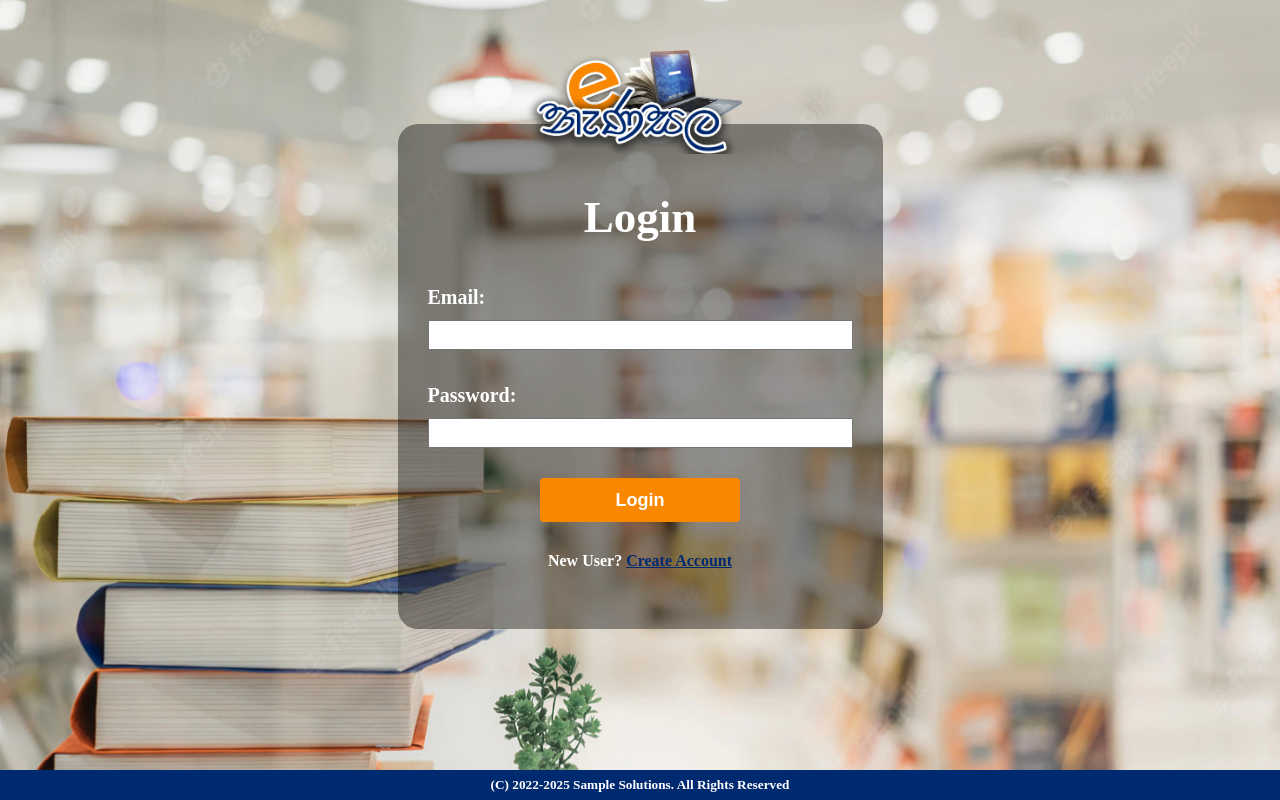
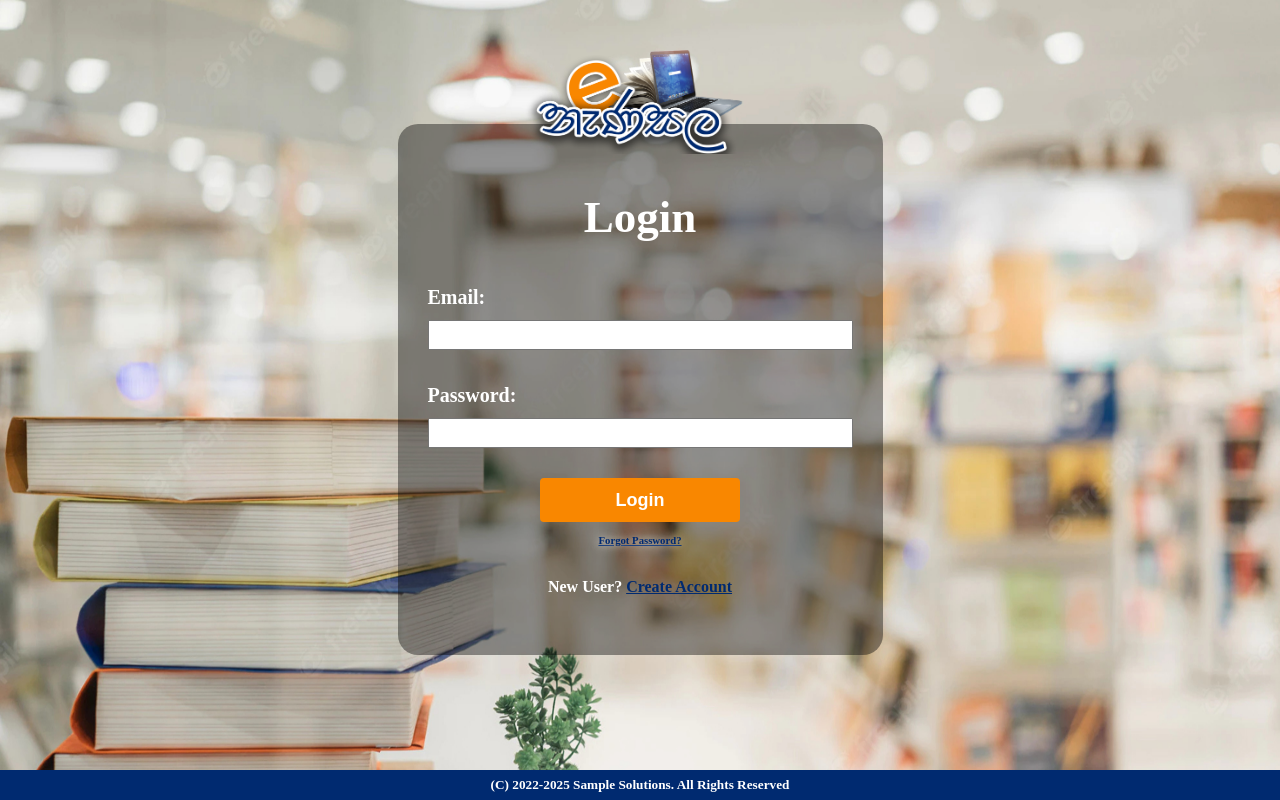
Before and after one commit to SandupaAbeywardana/Library-Management-System, a PHP site: page /html/login.html in a window 1280 px wide. Run offline with PHP 8.4, Linux system fonts and the light colour scheme.

Commit message:
addded forgot password link to login

```diff
--- a/css/login.css
+++ b/css/login.css
@@ -157,3 +157,15 @@ footer h5{
     margin: 5px;
     color: white;
 }
+
+h6 a {
+    /* text-decoration: none; */
+    color: #002a70;
+    text-shadow: 0px 0px 10px white;
+}
+h6 {
+    text-align: center;
+    margin-top: 10px;
+    margin-bottom: 15px;
+    /* color: white; */
+}
--- a/html/login.html
+++ b/html/login.html
@@ -31,6 +31,7 @@
                         <div class="button">
                             <input type="submit" value="Login" name="save">
                         </div>
+                        <h6><a href="">Forgot Password?</a></h6>
                     </form>
                     <h5>New User? <a href="register.html">Create Account</a></h5>
                 </div>
```
